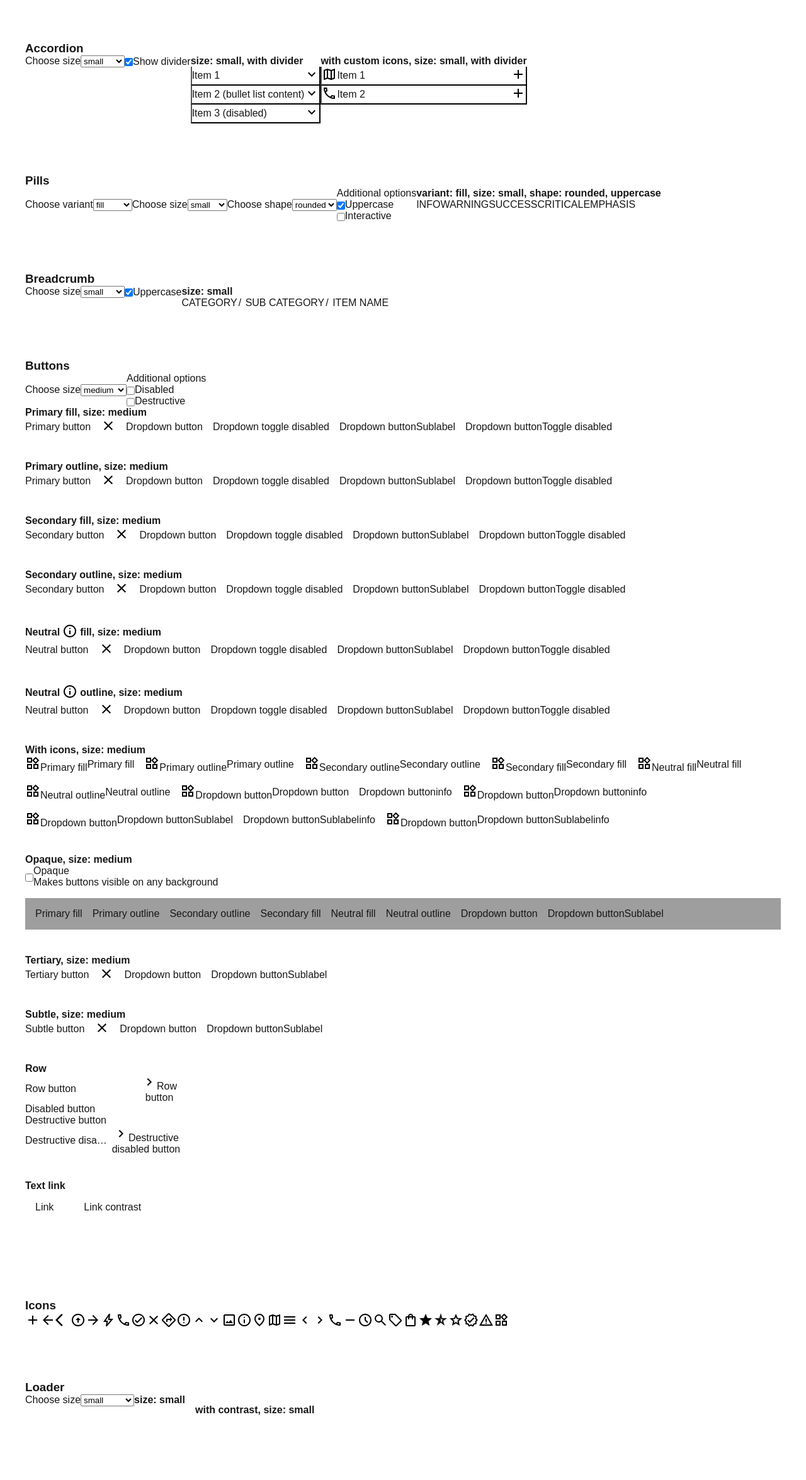
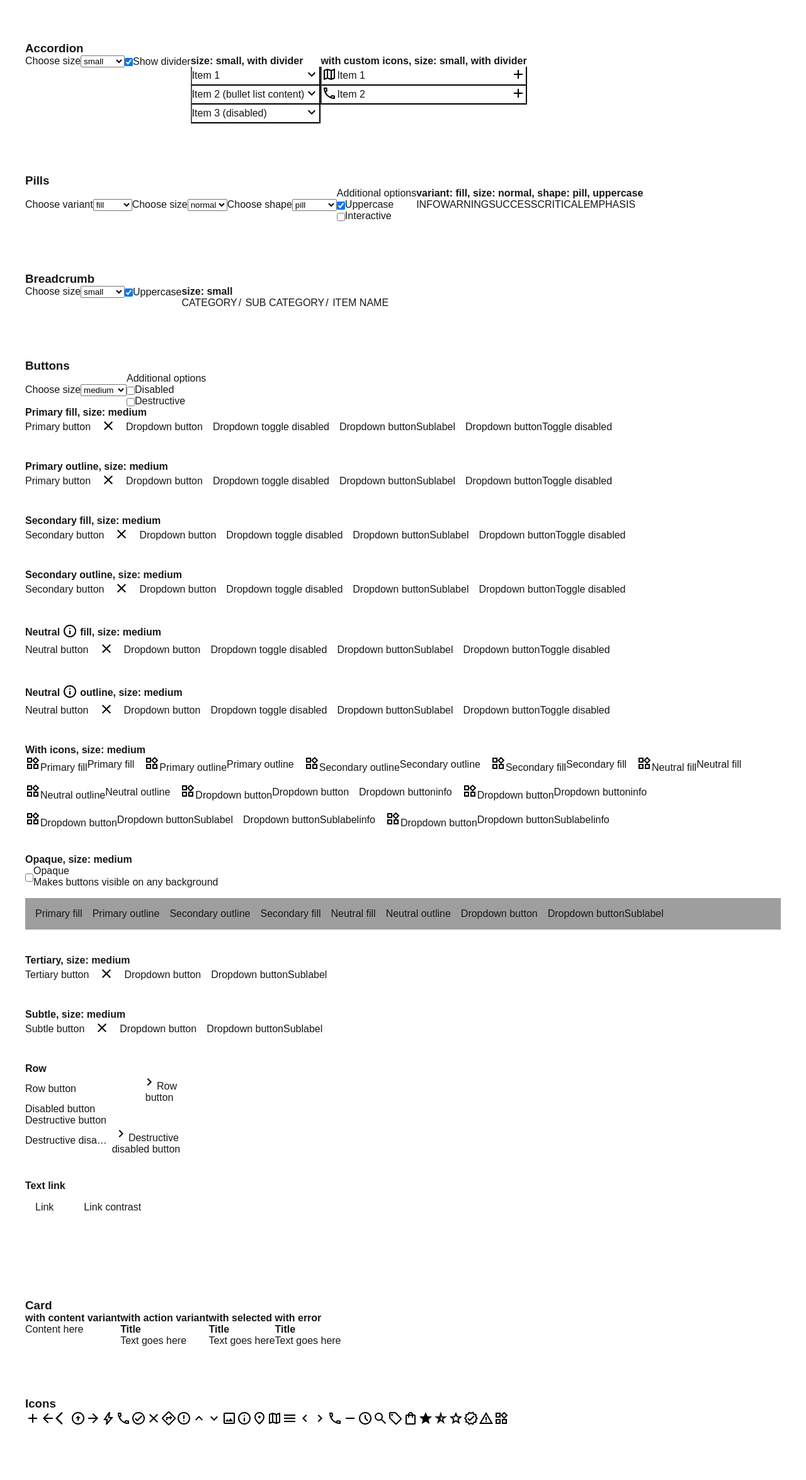
Before and after one commit to ericm-square/mise-react-sb, a Next.js app in the folder mise-react/: page /mise/playground in a window 1280 px wide. Shown: the part 1431-3781 px from the top of the page at 63% size. Built offline with nearby package versions, Linux system fonts and the light colour scheme; grey boxes are pictures that could not be loaded.

Commit message:
Slight updates

```diff
--- a/mise-react/src/app/mise/playground/page.tsx
+++ b/mise-react/src/app/mise/playground/page.tsx
@@ -10,6 +10,7 @@ import CheckboxSingle from "@/components/theme/partials/form/CheckboxSingle/Chec
 import Button, { IButtonProps } from "@/components/theme/partials/ui/Button/Button";
 import Notice from "@/components/theme/partials/ui/Notice/Notice";
 import Menu, { IMenuProps } from "@/components/theme/partials/ui/Menu/Menu";
+import Card from "@/components/theme/partials/ui/Card/Card";
 
 export default function PlaygroundPage() {
 
@@ -30,8 +31,8 @@ export default function PlaygroundPage() {
     // Pill...
     const pillTypes: IPillProps['type'][] = ['info', 'warning', 'success', 'critical', 'emphasis'];
     const [pillVariant, setPillVariant] = useState<IPillProps['variant']>('fill');
-    const [pillSize, setPillSize] = useState<IPillProps['size']>('small');
-    const [pillShape, setPillShape] = useState<IPillProps['shape']>('rounded');
+    const [pillSize, setPillSize] = useState<IPillProps['size']>('normal');
+    const [pillShape, setPillShape] = useState<IPillProps['shape']>('pill');
     const [pillUppercase, setPillUppercase] = useState(true);
     const [pillInteractive, setPillInteractive] = useState(false);
 
@@ -643,7 +644,7 @@ export default function PlaygroundPage() {
                     </div>
                     <div
                         className={styles['example__section-divider']}
-                        style={{ backgroundImage: 'url(/images/placeholder.jpeg)', backgroundSize: 'cover', padding: '16px' }}
+                        style={{ backgroundImage: 'url(/images/placeholder.jpeg)', backgroundColor: 'black', backgroundSize: 'cover', padding: '16px' }}
                     >
                         <Button label="Primary fill" size={buttonSize} disabled={buttonDisabled} destructive={buttonDestructive} opaque={buttonOpaque} />
                         <Button label="Primary outline" style="outline" size={buttonSize} disabled={buttonDisabled} destructive={buttonDestructive} opaque={buttonOpaque} />
@@ -688,10 +689,46 @@ export default function PlaygroundPage() {
             </div>
 
 
-
             {/* TODO: Carousel */}
 
+
             {/* TODO: Card */}
+            <h3 id="card" className={`${styles["heading-with-margin"]} heading-with-margin`}>Card</h3>
+            <div className={`${styles.row} ${styles['row--divider']} ${styles.example__row}`}>
+                <div className={`${styles.col}`} data-col-6>
+                    <h4 className={styles['heading-with-margin']}>with content variant</h4>
+                    <Card>
+                        <div>Content here</div>
+                    </Card>
+                </div>
+                <div className={styles.col} data-col-6>
+                    <h4 className={styles['heading-with-margin']}>with action variant</h4>
+                    <Card variant="action">
+                        <div>
+                            <h4>Title</h4>
+                            <p>Text goes here</p>
+                        </div>
+                    </Card>
+                </div>
+                <div className={styles.col} data-col-6>
+                    <h4 className={styles['heading-with-margin']}>with selected</h4>
+                    <Card variant="action" selected>
+                        <div>
+                            <h4>Title</h4>
+                            <p>Text goes here</p>
+                        </div>
+                    </Card>
+                </div>
+                <div className={styles.col} data-col-6>
+                    <h4 className={styles['heading-with-margin']}>with error</h4>
+                    <Card variant="action" invalid={true}>
+                        <div>
+                            <h4>Title</h4>
+                            <p>Text goes here</p>
+                        </div>
+                    </Card>
+                </div>
+            </div>
 
             {/* TODO: Dialog */}
 
--- a/mise-react/src/components/theme/partials/ui/Button/Button.tsx
+++ b/mise-react/src/components/theme/partials/ui/Button/Button.tsx
@@ -88,10 +88,10 @@ export default function Button(props: IButtonProps) {
       <a
         href={link}
         className={`${styles['ui-button']} ${buttonClasses}`}
-        data-contrast={contrast}
-        data-fullwidth={fullWidth}
-        data-opaque={opaque}
-        data-disabled={disabled}
+        data-contrast={contrast ? 'true' : undefined}
+        data-fullwidth={fullWidth ? 'true' : undefined}
+        data-opaque={opaque ? 'true' : undefined}
+        data-disabled={disabled ? 'true' : undefined}
       >
         {buttonContent}
       </a>
@@ -106,11 +106,11 @@ export default function Button(props: IButtonProps) {
       data-t-style={style}
       data-t-size={size}
       data-t-align={align}
-      data-fullwidth={fullWidth}
-      data-opaque={opaque}
+      data-fullwidth={fullWidth ? 'true' : undefined}
+      data-opaque={opaque ? 'true' : undefined}
       data-destructive={destructive ? 'true' : undefined}
-      disabled={disabled}
-      data-contrast={contrast}
+      disabled={disabled ? true : undefined}
+      data-contrast={contrast ? 'true' : undefined}
       // data-disablehoverstyles={disableHoverStyles}
       // data-isdrowdown={isDropdown}
       // data-disabledropdowntoggle={disableDropdownToggle}
--- a/mise-react/src/components/theme/partials/ui/Card/Card.tsx
+++ b/mise-react/src/components/theme/partials/ui/Card/Card.tsx
@@ -26,7 +26,6 @@ export default function Card(props: ICardProps) {
 
   return (
     <div
-      role={isActionCard ? 'button' : undefined}
       tabIndex={isActionCard ? 0 : undefined}
       data-t-variant={variant}
       data-selected={isActionCard && isSelected ? isSelected : undefined}
--- a/mise-react/src/components/theme/partials/ui/Pill/Pill.tsx
+++ b/mise-react/src/components/theme/partials/ui/Pill/Pill.tsx
@@ -5,7 +5,7 @@ export interface IPillProps {
   type?: 'info' | 'success' | 'warning' | 'critical' | 'emphasis';
   size?: 'small' | 'normal';
   variant?: 'text' | 'outline' | 'fill';
-  shape?: 'squared' | 'rounded';
+  shape?: 'squared' | 'rounded' | 'pill';
   uppercase?: boolean;
   interactive?: boolean;
   shouldAnnounce?: boolean;
```
